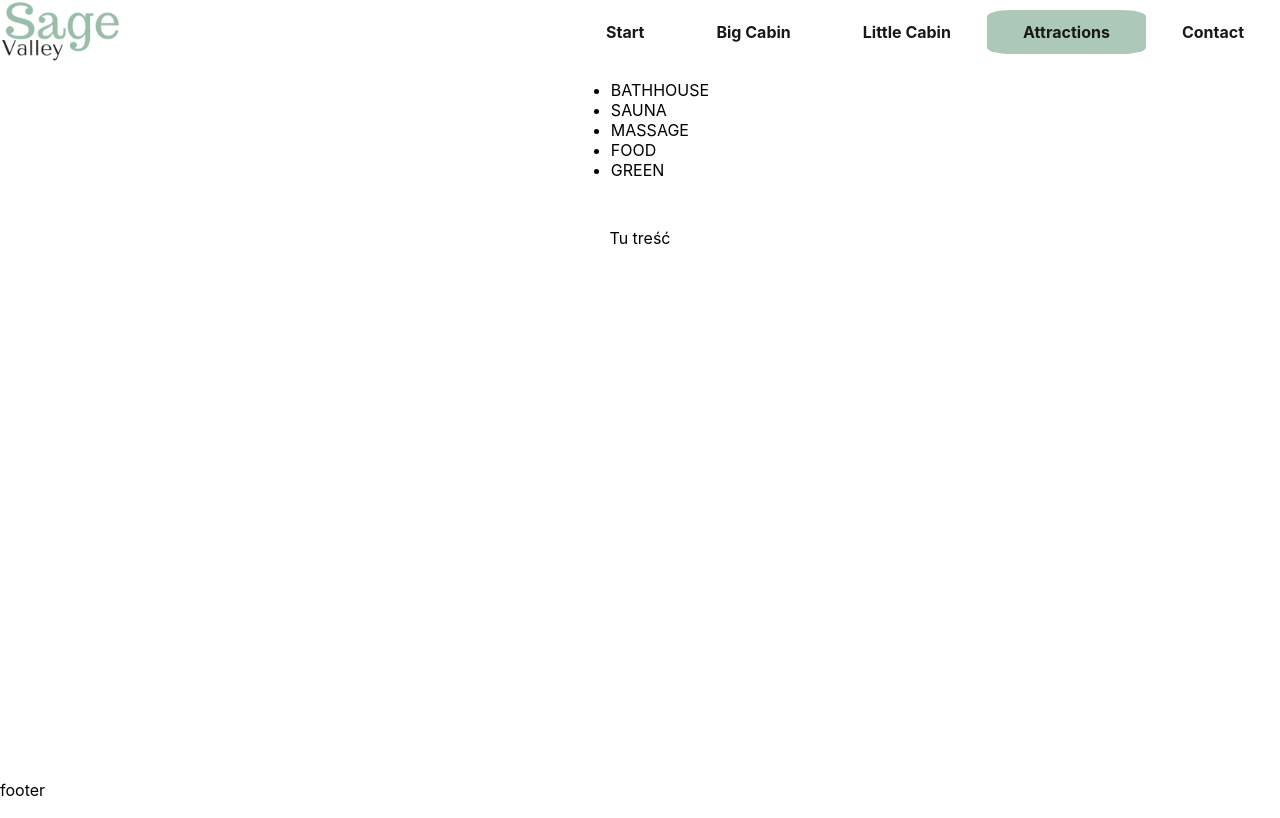
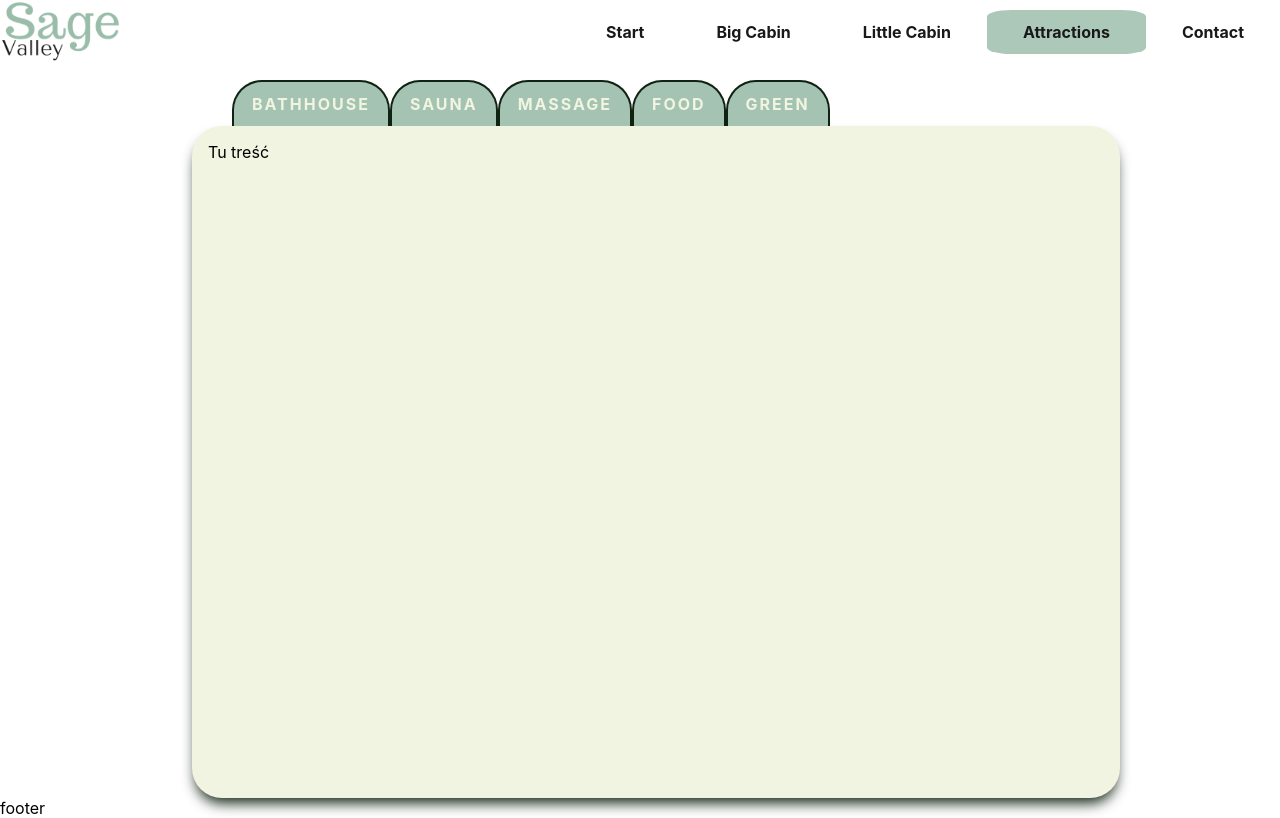
Before and after one commit to paulinaslabosz/sage-valley, a React (Create React App) app: page /attractions in a window 1280 px wide. Built offline with nearby package versions, Linux system fonts and the light colour scheme.

Commit message:
Attractions: create styles for content and bookmarks

```diff
--- a/src/pages/Attractions.js
+++ b/src/pages/Attractions.js
@@ -2,16 +2,16 @@ import React from 'react';
 import './Attractions.scss';
 function Attractions() {
   return (
-    <>
+    <div className='atr_wrapper'>
       <ul className='atr_nav'>
         <li className='atr_navlink'>BATHHOUSE</li>
-        <li>SAUNA</li>
-        <li>MASSAGE</li>
-        <li>FOOD</li>
-        <li>GREEN</li>
+        <li className='atr_navlink'>SAUNA</li>
+        <li className='atr_navlink'>MASSAGE</li>
+        <li className='atr_navlink'>FOOD</li>
+        <li className='atr_navlink'>GREEN</li>
       </ul>
-      <div className='atr_wrapper'>Tu treść</div>
-    </>
+      <div className='atr_content'>Tu treść</div>
+    </div>
   );
 }
 
--- a/src/pages/Attractions.scss
+++ b/src/pages/Attractions.scss
@@ -0,0 +1,36 @@
+.atr {
+  &_wrapper {
+    width: 70%;
+  }
+  &_nav {
+    list-style: none;
+    display: flex;
+    // font-size: 1.2rem;
+    margin-bottom: 0;
+  }
+  &_navlink {
+    padding: 12px 18px;
+    border-top: 2px solid var(--darkGreen);
+    border-right: 2px solid var(--darkGreen);
+    border-left: 2px solid var(--darkGreen);
+    border-radius: 30px 30px 0px 0px;
+    background-color: var(--sage);
+    color: var(--lightSage);
+    font-weight: bold;
+    letter-spacing: 2px;
+    &:hover {
+      background-color: var(--lightSage);
+      color: var(--sage);
+      border: none;
+    }
+  }
+  &_content {
+    margin-top: 0;
+    padding: 1rem;
+    width: 100%;
+    min-height: 40rem;
+    box-shadow: 0px 9px 14px -4px var(--darkGreen);
+    border-radius: 30px;
+    background-color: var(--lightSage);
+  }
+}
```
